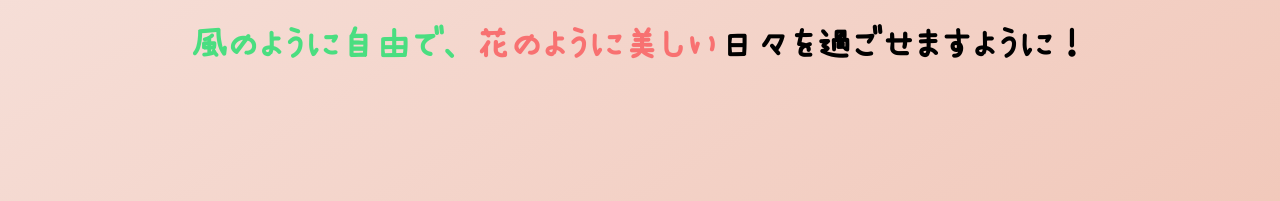
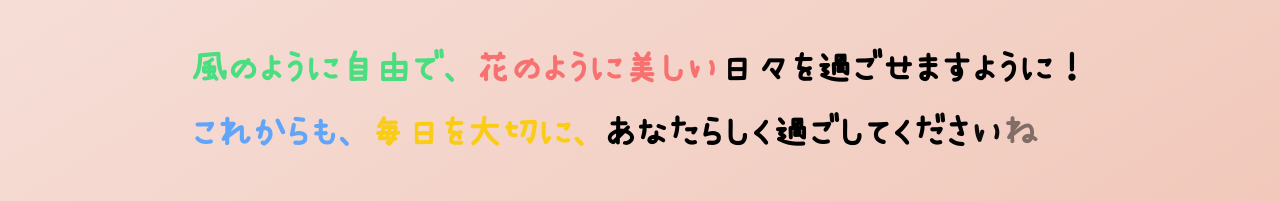
Before and after one commit to pizza6inch/HappyBirthday, a React (Vite) app: page / in a window 1280 px wide. Shown: the part 285-486 px from the top of the page. Built offline with nearby package versions, Linux system fonts and the light colour scheme.

Commit message:
增加祝福語?

```diff
--- a/src/components/Hero.tsx
+++ b/src/components/Hero.tsx
@@ -8,15 +8,36 @@ import { motion } from "framer-motion";
 import useDeviceType from "../hooks/useDeviceType";
 import Fireworks from "react-canvas-confetti/dist/presets/fireworks";
 
+type content = { text: string; color: string }[];
+
 const Congratulations = [
   { text: "風のように自由で、", color: "text-green-400" },
   { text: "花のように美しい", color: "text-red-400" },
   { text: "日々を過ごせますように！", color: "black" },
 ];
 
-const LetterWithAnimate: React.FC = () => (
-  <>
-    {Congratulations.map(({ text, color }, lineIndex) => (
+// 「これからも、」
+
+// 顏色: 柔和的淡藍色或綠色
+// 解釋: 這段話強調未來，給人希望和鼓勵，淡藍色或綠色能帶來平靜且充滿希望的感覺。
+// 「毎日を大切に、」
+
+// 顏色: 溫暖的橙色或黃色
+// 解釋: 表達珍惜每一天的溫暖和積極感，橙色或黃色象徵著活力與積極的態度，適合傳達這種情感。
+// 「あなたらしく過ごしてくださいね。」
+
+// 顏色: 柔和的紫色或粉紅色
+// 解釋: 這部分帶有祝福與關懷，柔和的紫色或粉紅色可以表達溫柔、個性化和親切的感覺，適合鼓勵對方以自己的方式過生活。
+
+const Congratulations2 = [
+  { text: "これからも、", color: "text-blue-400" },
+  { text: "毎日を大切に、", color: "text-yellow-400" },
+  { text: "あなたらしく過ごしてくださいね！", color: "black" },
+];
+
+const LetterWithAnimate = ({ content }: { content: content }) => (
+  <div className="mt-6">
+    {content.map(({ text, color }, lineIndex) => (
       <motion.span
         key={lineIndex}
         initial={{ opacity: 0, y: 20 }}
@@ -39,7 +60,7 @@ const LetterWithAnimate: React.FC = () => (
         ))}
       </motion.span>
     ))}
-  </>
+  </div>
 );
 
 const Hero = () => {
@@ -85,12 +106,13 @@ const Hero = () => {
           ))}
         </p>
         <p className=" font-jpFont text-xl lg:text-4xl mt-4 mx-4">
-          <LetterWithAnimate />
+          <LetterWithAnimate content={Congratulations} />
+          <LetterWithAnimate content={Congratulations2} />
         </p>
         <motion.h2
           className="text-gray-800 font-semibold text-[28px] mt-10"
-          initial={{ rotate: 270, opacity: 0 }} // 初始状态
-          whileInView={{ rotate: 0, opacity: 1 }} // 在视口内时的状态
+          initial={{ rotate: 270, opacity: 0, x: 300 }} // 初始状态
+          whileInView={{ rotate: 0, opacity: 1, x: 300 }} // 在视口内时的状态
           viewport={{ once: true }} // 只在第一次进入视口时触发
           transition={{ duration: 0.5, delay: 8 }}
         >
```
